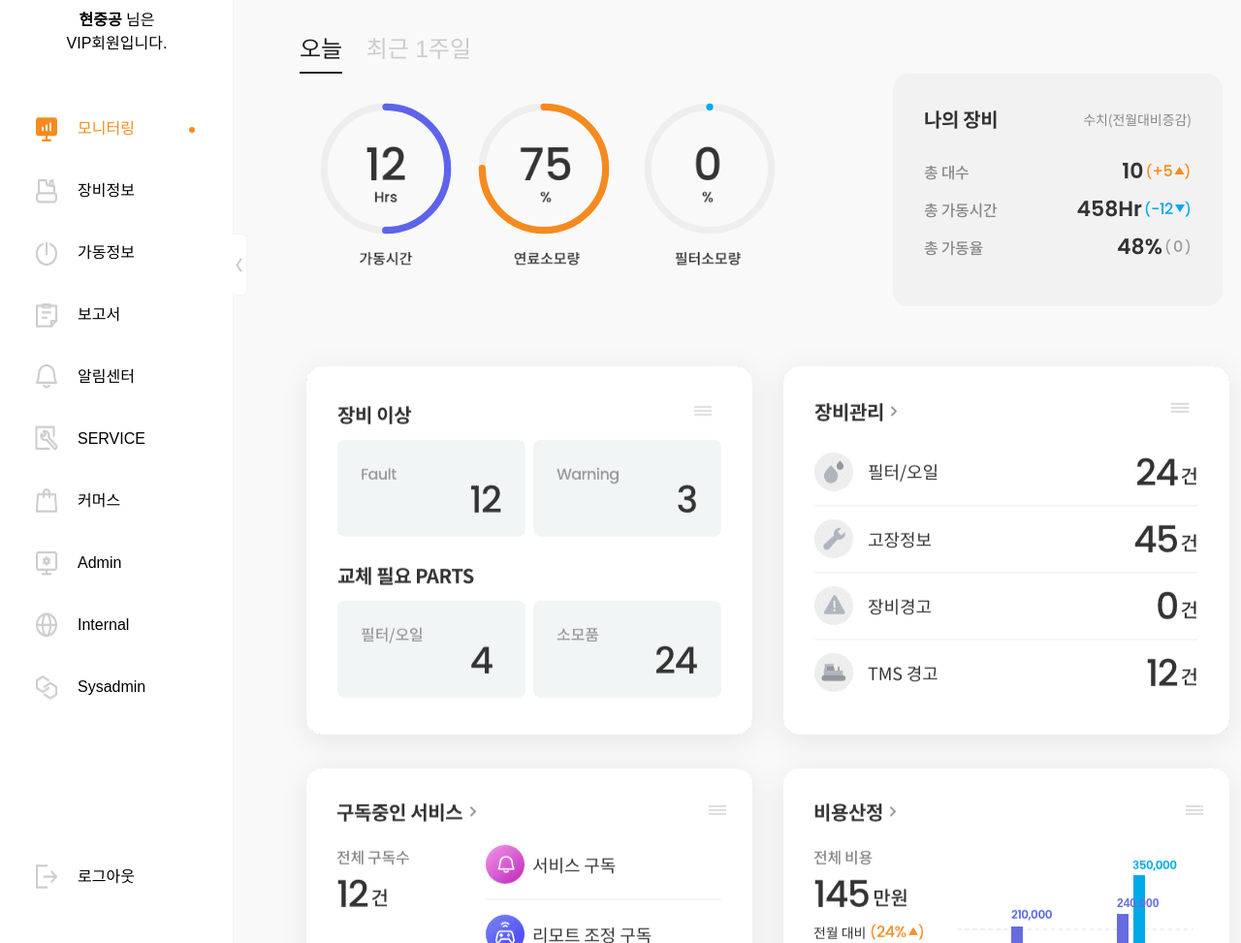
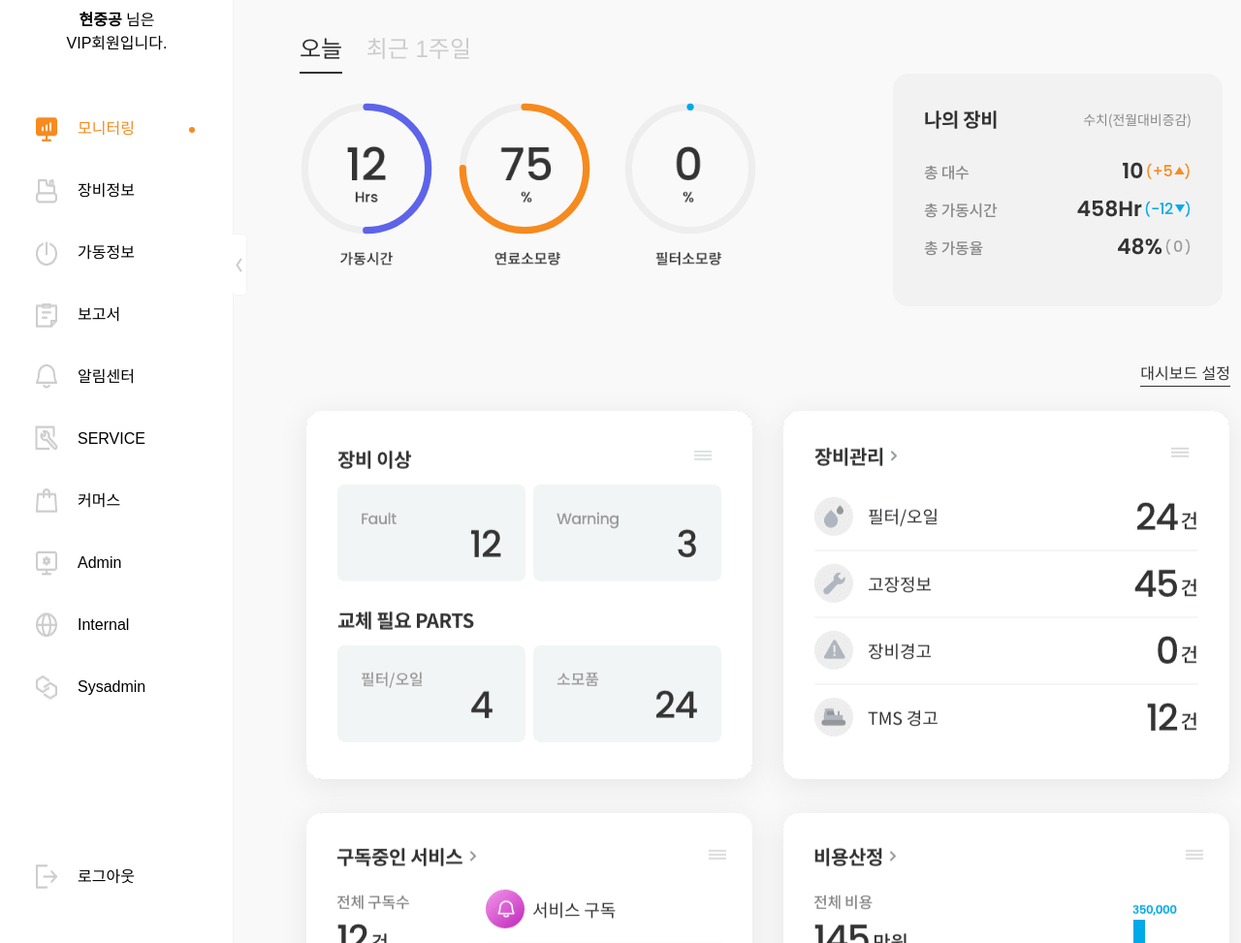
Before and after one commit to abbeyroad-2022/hyundai-di, a plain HTML site: page main.html in a window 1280 px wide. Shown: the part 127-1100 px from the top of the page at 97% size. Drawn offline with nearby package versions, Linux system fonts and the light colour scheme; a web font is replaced by a local one.

Commit message:
Update 2022-12-20T02:29:24.670Z

```diff
--- a/css/style.css
+++ b/css/style.css
@@ -109,7 +109,7 @@ table {
 
 /* 임시로 틀 잡기 */
 :root {
-  --swiper-theme-color: #222; }
+  --swiper-theme-color: #333; }
 
 html,
 body {
@@ -383,8 +383,8 @@ a {
       margin-right: 20px;
       padding-bottom: 5px; }
       .main-info .main-tab > span.on {
-        color: #222;
-        border-bottom: 2px solid #222; }
+        color: #333;
+        border-bottom: 2px solid #333; }
     .main-info .main-tab ul li .tab-contents {
       display: flex;
       align-items: flex-end;
@@ -392,8 +392,17 @@ a {
       .main-info .main-tab ul li .tab-contents img:nth-child(1) {
         margin-right: 63px; }
   .main-info .main-list {
-    margin-top: 62px;
+    position: relative;
+    margin-top: 108px;
     min-width: 985px; }
+    .main-info .main-list::before {
+      content: "대시보드 설정";
+      position: absolute;
+      top: -50px;
+      right: 16px;
+      font-size: 16px;
+      color: #333;
+      border-bottom: 1px solid #333; }
     .main-info .main-list ul {
       margin: 0 auto;
       display: flex;
@@ -652,7 +661,7 @@ a {
   position: relative;
   width: 524px;
   height: 196px;
-  background: url("../img/sample.png") left center/cover no-repeat; }
+  background: url("../img/sample.png") -20px center/cover no-repeat; }
 
 .single-chart {
   position: absolute;
@@ -660,13 +669,13 @@ a {
   height: 196px; }
   .single-chart:nth-child(1) {
     top: 0;
-    left: 20px; }
+    left: 0px; }
   .single-chart:nth-child(2) {
     top: 0;
-    left: 183px; }
+    left: 163px; }
   .single-chart:nth-child(3) {
     top: 0;
-    left: 354px; }
+    left: 334px; }
 
 .circular-chart {
   display: block;
```
